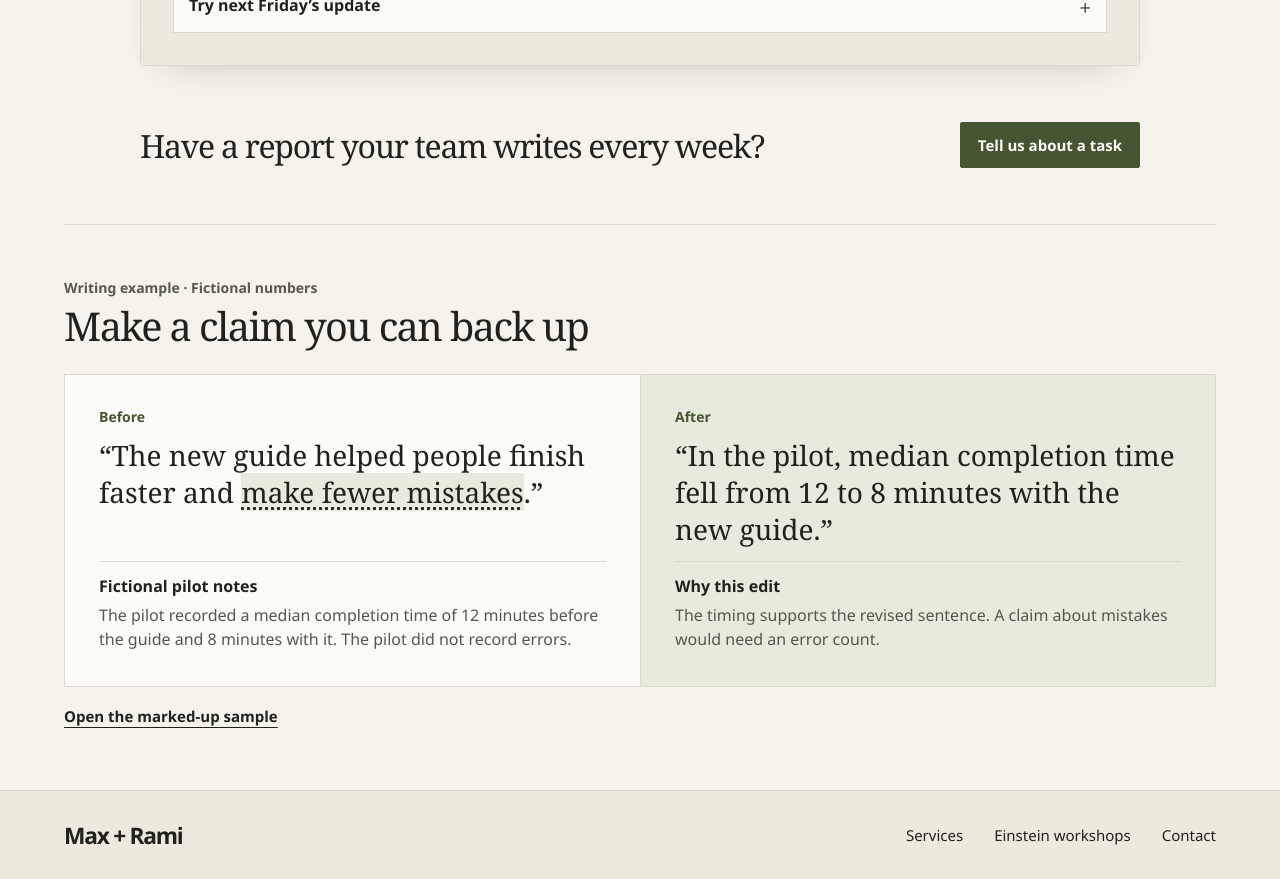
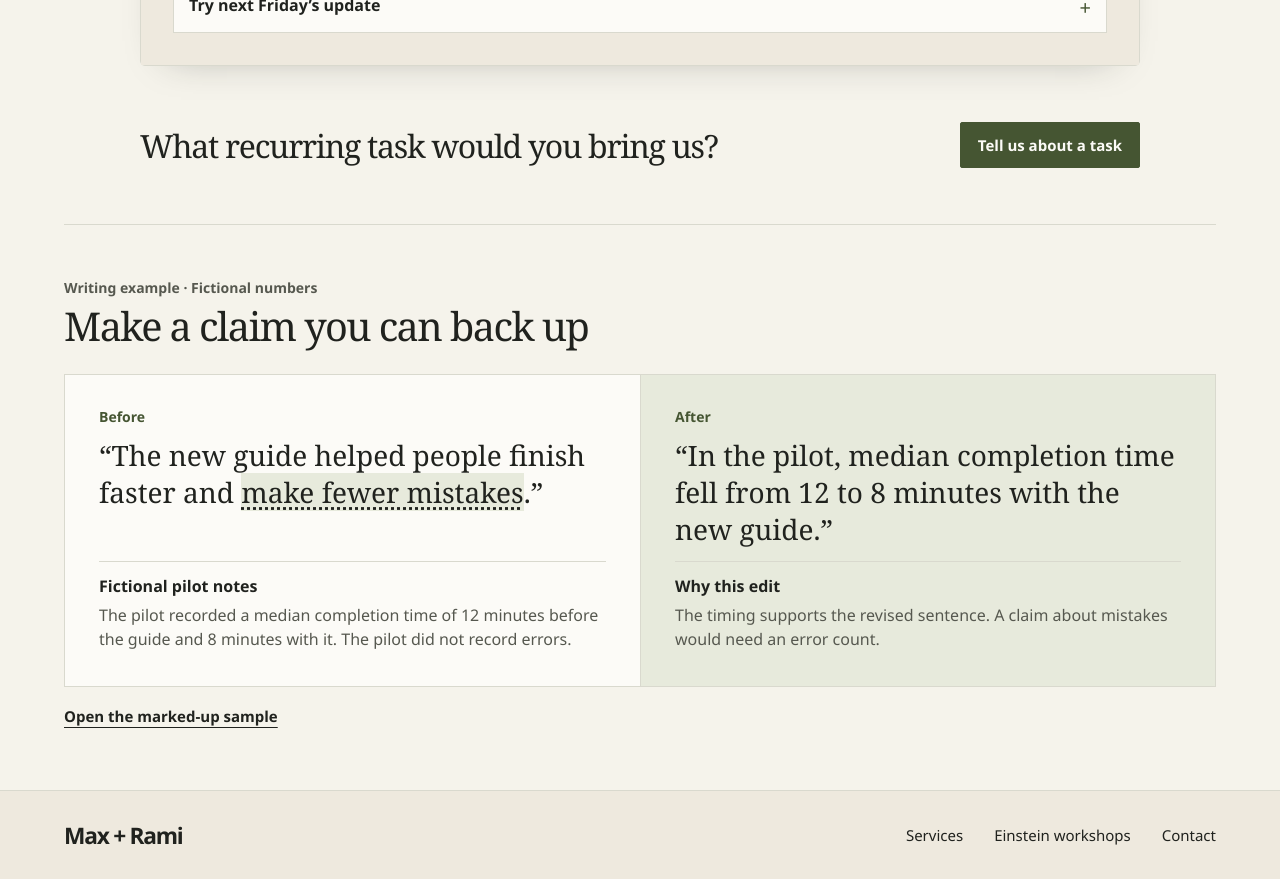
Before and after one commit to rh5rep/aimee-site, a Next.js app: page /demos in a window 1280 px wide. Shown: the part 1200-2079 px from the top of the page. Built offline with nearby package versions, Linux system fonts and the light colour scheme.

Commit message:
Invite teams to bring any recurring task after the Friday Report

```diff
--- a/app/demos/page.tsx
+++ b/app/demos/page.tsx
@@ -28,7 +28,7 @@ export default function DemosPage() {
         <div className={styles.film}>
           <WorkflowStory />
           <section className="contact-strip" aria-labelledby="demo-contact">
-            <h2 id="demo-contact">Have a report your team writes every week?</h2>
+            <h2 id="demo-contact">What recurring task would you bring us?</h2>
             <Link className="button" href="/contact?service=workflow-design">Tell us about a task</Link>
           </section>
         </div>
```
